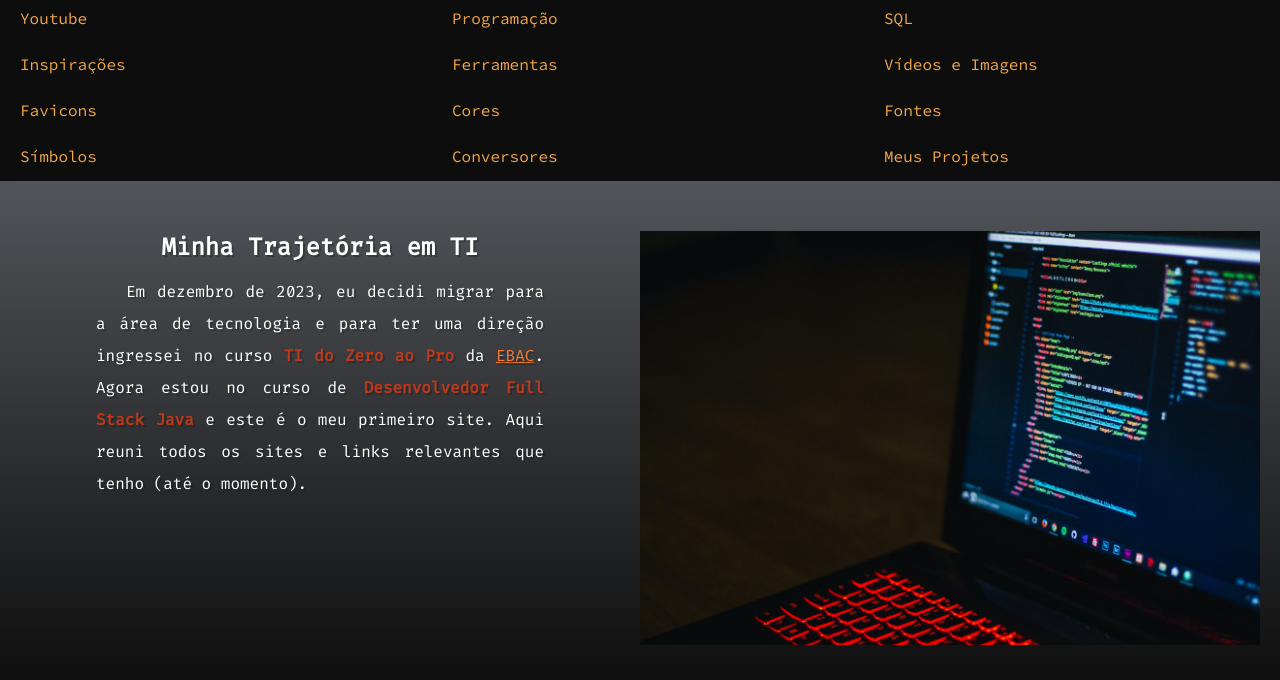
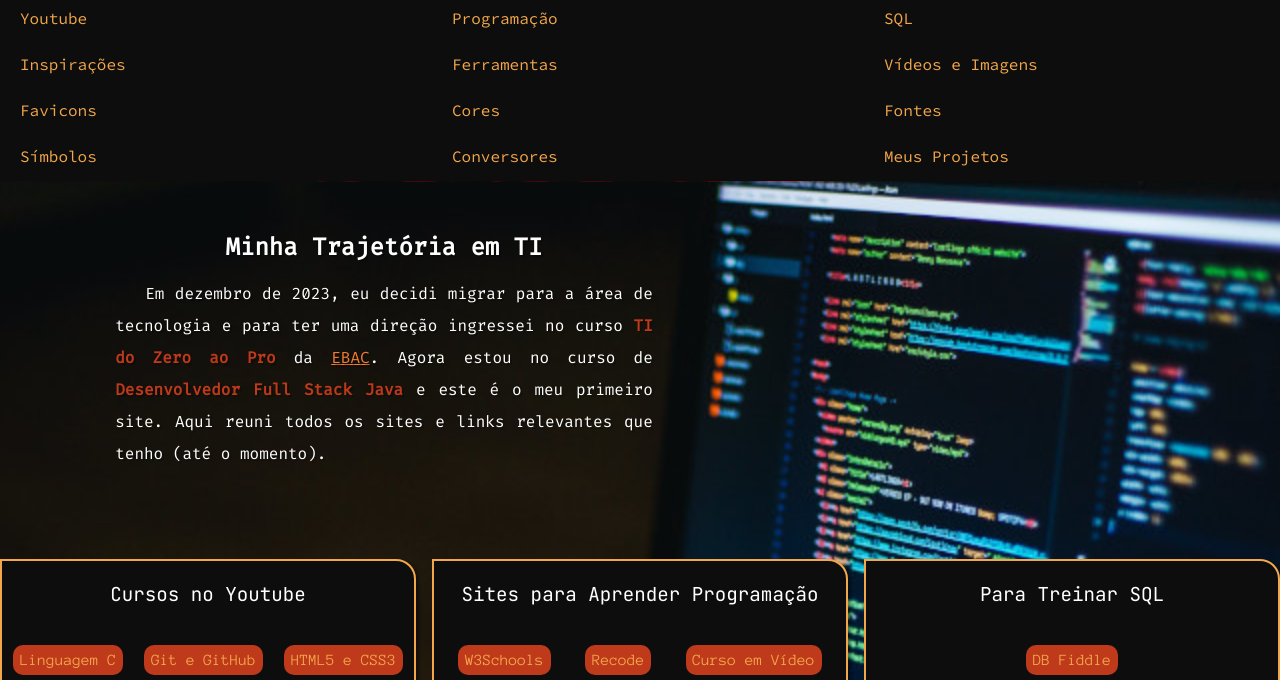
Before and after one commit to vivian-reis/primeiro_site, a plain HTML site: page index.html in a window 1280 px wide. Shown: the part 73-753 px from the top of the page. Drawn offline with Linux system fonts and the light colour scheme.

Commit message:
Mudança na imagem do site.
Coloquei a imagem como fundo do site e ajustei a posição do texto inicial,

```diff
--- a/index.html
+++ b/index.html
@@ -27,11 +27,8 @@
         </nav>
     <main>
         <section id="inicio">
-            <div class="inicio">
-                <h1>Minha Trajetória em TI</h1>
-                <p>Em dezembro de 2023, eu decidi migrar para a área de tecnologia e para ter uma direção ingressei no curso <strong>TI do Zero ao Pro</strong> da <a href="https://ebaconline.com.br/" target="_blank" rel="external">EBAC</a>. Agora estou no curso de <strong>Desenvolvedor Full Stack Java</strong> e este é o meu primeiro site. Aqui reuni todos os sites e links relevantes que tenho (até o momento).</p>
-            </div>
-            <img src="midias/pexels-danny-meneses-640.jpg" alt="Tela de programação em um notebook">
+            <h1>Minha Trajetória em TI</h1>
+            <p>Em dezembro de 2023, eu decidi migrar para a área de tecnologia e para ter uma direção ingressei no curso <strong>TI do Zero ao Pro</strong> da <a href="https://ebaconline.com.br/" target="_blank" rel="external">EBAC</a>. Agora estou no curso de <strong>Desenvolvedor Full Stack Java</strong> e este é o meu primeiro site. Aqui reuni todos os sites e links relevantes que tenho (até o momento).</p>
         </section>
         <div class="conteudo">
             <section id="youtube">
--- a/style.css
+++ b/style.css
@@ -33,6 +33,10 @@ header{
 main{
     background-color: var(--cor6);
     color: white;
+    background-image: url(midias/pexels-danny-meneses-640.jpg);
+    background-size: cover;
+    background-position: left center;
+    background-attachment: fixed;
 }
 .menu {
     display: grid;
@@ -40,6 +44,7 @@ main{
     gap: 1rem;
     background-color: var(--cor5);
     padding-bottom: 10px;
+    box-shadow: 0px 9px 9px rgba(0, 0, 0, 0.349);
 }
 .menu a{
     color: var(--cor2);
@@ -56,30 +61,23 @@ main{
     transition: 0.5s;
 }
 #inicio{
-    display: flex;
-    margin-bottom: 20px;
+    display: grid;
+    width: 60%;
     padding: 50px 0px 50px 0px;
-    background-image: linear-gradient(to top, var(--cor5), var(--cor1));
-    box-shadow: 0px 7px 7px rgba(0, 0, 0, 0.349);
     font-family: var(--fonte02);
     text-shadow: 2px 2px 0px rgba(0, 0, 0, 0.215)
 }
-#inicio img{
-    width: 50%;
-    padding-right: 20px;
-    background-size: cover;
-}
-#inicio .inicio a{
+#inicio a{
     text-decoration: underline;
     color: var(--cor3);
 }
-#inicio .inicio strong{
+#inicio strong{
     color: var(--cor4);
 }
-.inicio h1{
+#inicio h1{
     text-align: center;
 }
-.inicio p{
+#inicio p{
     text-align: justify;
     text-indent: 30px;
     line-height: 2em;
```
